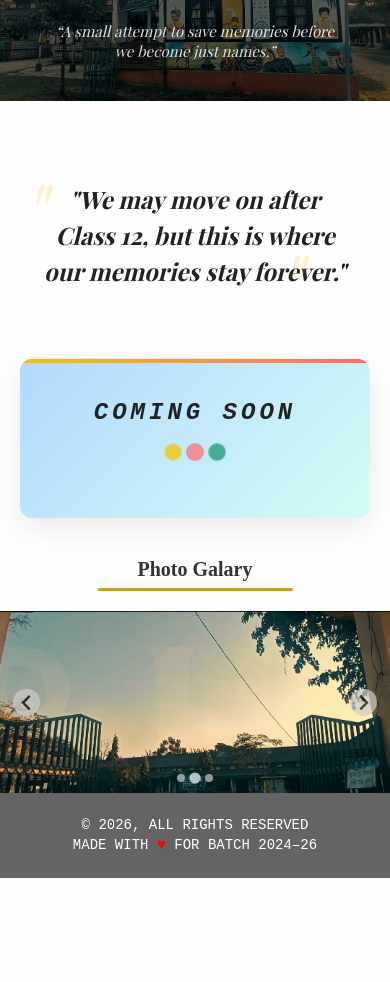
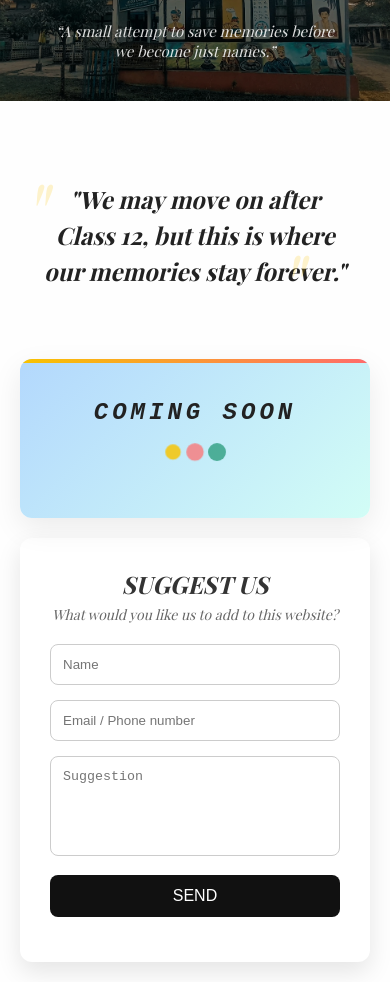
Before and after one commit to arupb6002/We-Are-Bezbaruahans, a plain HTML site: page index.html in a window 390 px wide. Shown: the part 118-1100 px from the top of the page. Before the commit the page ends 996 px from the top, so only its background shows below. Drawn offline with nearby package versions, Linux system fonts and the light colour scheme.

Commit message:
Add files via upload

```diff
--- a/index.html
+++ b/index.html
@@ -47,8 +47,26 @@
                         <div class="dot"></div>
                         <div class="dot"></div>
                     </div>
+                </div>
 
-                </div>
+                <section class="suggest-box">
+    <h2>SUGGEST US</h2>
+    <p class="subtitle">What would you like us to add to this website?</p>
+
+    <form id="suggestForm">
+      <input type="text" name="user_name" placeholder="Name" required>
+
+      <input type="text" name="user_contact" placeholder="Email / Phone number" required>
+
+      <textarea name="user_suggestion" placeholder="Suggestion" required></textarea>
+
+      <button type="submit">SEND</button>
+    </form>
+
+    <p id="statusMsg"></p>
+  </section>
+
+
                 <div class="galary" <h3>Photo Galary</h3>
                 </div>
 
@@ -99,9 +117,11 @@
  class="site-footer">
   <p>© 2026, ALL RIGHTS RESERVED</p>
   <p>MADE WITH <span class="heart">♥</span> FOR BATCH 2024–26</p>
+  <p><a href="wa.me/+916002148763">Contact Us</a></p>
 </div>
 
 <script src="https://cdn.jsdelivr.net/npm/@splidejs/splide@4.1.4/dist/js/splide.min.js"></script>
+<script src="https://cdn.jsdelivr.net/npm/emailjs-com@3/dist/email.min.js"></script>
 <script src="script.js"></script>
 </body>
 </html>
--- a/script.js
+++ b/script.js
@@ -1,5 +1,28 @@
 console.log("Bezbaruahns Coming Soon loaded");
+(function () {
+  emailjs.init("KVgZayqX8kWFjp3eD"); // yaha public key aayega
+})();
 
+document.getElementById("suggestForm").addEventListener("submit", function (e) {
+  e.preventDefault();
+
+  emailjs.sendForm(
+    "service_8ifch4p",
+    "template_72zdsjm",
+    this
+  ).then(
+    function () {
+      document.getElementById("statusMsg").innerText =
+        "✅ Thank you! Your suggestion has been sent.";
+      document.getElementById("suggestForm").reset();
+    },
+    function (error) {
+      document.getElementById("statusMsg").innerText =
+        "❌ Something went wrong. Please try again.";
+      console.error(error);
+    }
+  );
+});
 document.addEventListener('DOMContentLoaded', function () {
   new Splide('#image-slider', {
     type: 'loop',
--- a/style.css
+++ b/style.css
@@ -443,7 +443,10 @@ footer {
 .site-footer p {
   margin: 4px 0;
 }
-
+ .site-footer a {
+   color: white;
+   text-decoration: none;
+ }
 .site-footer .heart {
   color: red;
   font-size: 15px;
@@ -467,3 +470,60 @@ footer {
   border: none;
   border-radius: 2px;
 }
+.suggest-box {
+  max-width: 420px;
+  margin: auto;
+  margin-top: 20px;
+  background: #fff;
+  padding: 30px;
+  border-radius: 12px;
+  box-shadow: 0 10px 25px rgba(0,0,0,0.1);
+}
+
+.suggest-box h2 {
+  text-align: center;
+  margin-bottom: 5px;
+}
+
+.subtitle {
+  text-align: center;
+  font-size: 14px;
+  color: #666;
+  margin-bottom: 20px;
+}
+
+form input,
+form textarea {
+  width: 100%;
+  padding: 12px;
+  margin-bottom: 15px;
+  border-radius: 8px;
+  border: 1px solid #ccc;
+  outline: none;
+}
+
+form textarea {
+  resize: none;
+  height: 100px;
+}
+
+form button {
+  width: 100%;
+  padding: 12px;
+  background: #111;
+  color: #fff;
+  border: none;
+  border-radius: 8px;
+  cursor: pointer;
+  font-size: 16px;
+}
+
+form button:hover {
+  background: #333;
+}
+
+#statusMsg {
+  text-align: center;
+  margin-top: 15px;
+  font-size: 14px;
+}
```
